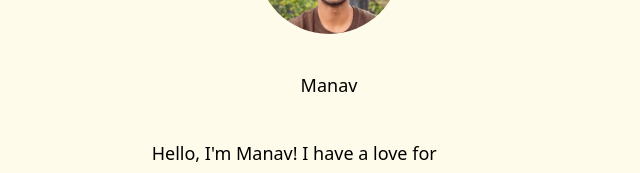
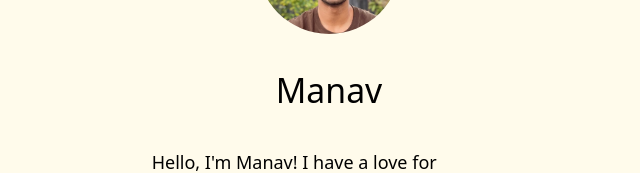
Before and after one commit to manavsu/manav_dev, a SvelteKit app: page / in a window 1280 px wide. Shown: the part 218-391 px from the top of the page, without its empty margins (311-951 px from the left). Built offline with nearby package versions, Linux system fonts and the light colour scheme.

Commit message:
added favicon

```diff
--- a/src/app.html
+++ b/src/app.html
@@ -2,7 +2,7 @@
 <html lang="en">
 	<head>
 		<meta charset="utf-8" />
-		<link rel="icon" href="%sveltekit.assets%/favicon.png" />
+		<link rel="icon" href="%sveltekit.assets%/favicon.jpg" />
 		<meta name="viewport" content="width=device-width, initial-scale=1" />
 		%sveltekit.head%
 	</head>
--- a/src/routes/+page.svelte
+++ b/src/routes/+page.svelte
@@ -1,9 +1,8 @@
-
 <div class="lg:w-3/7 mx-auto mt-16 flex w-full flex-col items-center gap-8 p-8 sm:w-2/3 md:w-1/2 xl:w-1/3 2xl:w-1/4">
 	<!-- svelte-ignore a11y-missing-attribute -->
 	<img class="h-32 w-32 rounded-full object-cover" src="IMG_1580.jpeg" />
 
-	<h1>Manav</h1>
+	<h1 class="text-3xl">Manav</h1>
 
 	<div class="flex w-full flex-col gap-4">
 		<p>Hello, I'm Manav! I have a love for mathematics and computers. I enjoy spending time wrestling, skiing and working on various projects.</p>
```
Also changed, not shown: static/favicon.jpg (added), static/favicon.png (deleted). Lines whose indentation alone changed are shown as unchanged.
